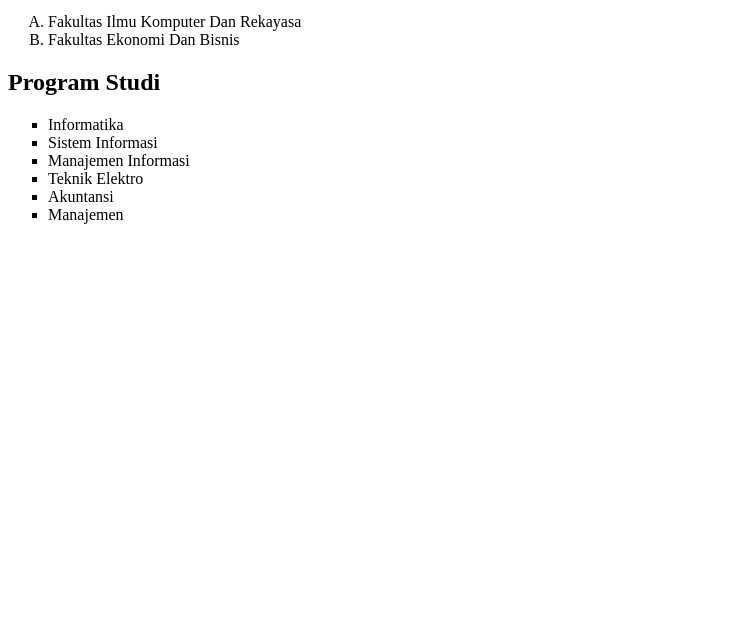
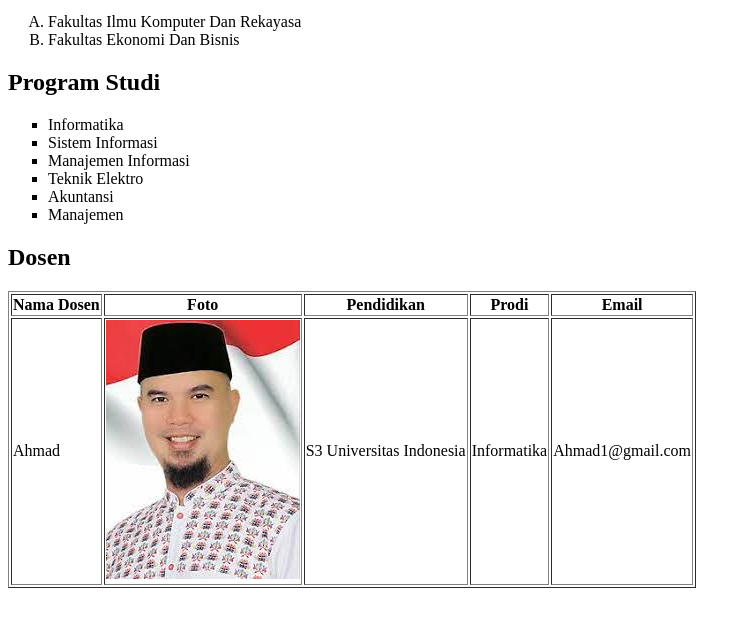
Before and after one commit to JessenFB/2327PW1IF21, a plain HTML site: page Index.html in a window 1280 px wide. Shown: the part 101-728 px from the top of the page, without its empty margins (0-751 px from the left). Drawn offline with Linux system fonts and the light colour scheme.

Commit message:
update.html

```diff
--- a/main.html
+++ b/Index.html
@@ -24,5 +24,25 @@
         <li>Akuntansi</li>
         <li>Manajemen</li>
     </ul>
+    <h2>Dosen</h2>
+    <!-- Tabel -->
+    <table border="1">
+        <!-- Baris tr -->
+        <tr>
+            <!-- Kolom th , td -->
+            <th>Nama Dosen</th>
+            <th>Foto</th>
+            <th>Pendidikan</th>
+            <th>Prodi</th>
+            <th>Email</th>
+        </tr>
+        <tr>
+            <td>Ahmad</td>
+            <td><img src="img/download.jpg"/></td>
+            <td>S3 Universitas Indonesia</td>
+            <td>Informatika</td>
+            <td>Ahmad1@gmail.com</td>
+        </tr>
+    </table>
 </body>
 </html>
```
Also changed, not shown: img/download.jpg (added).
